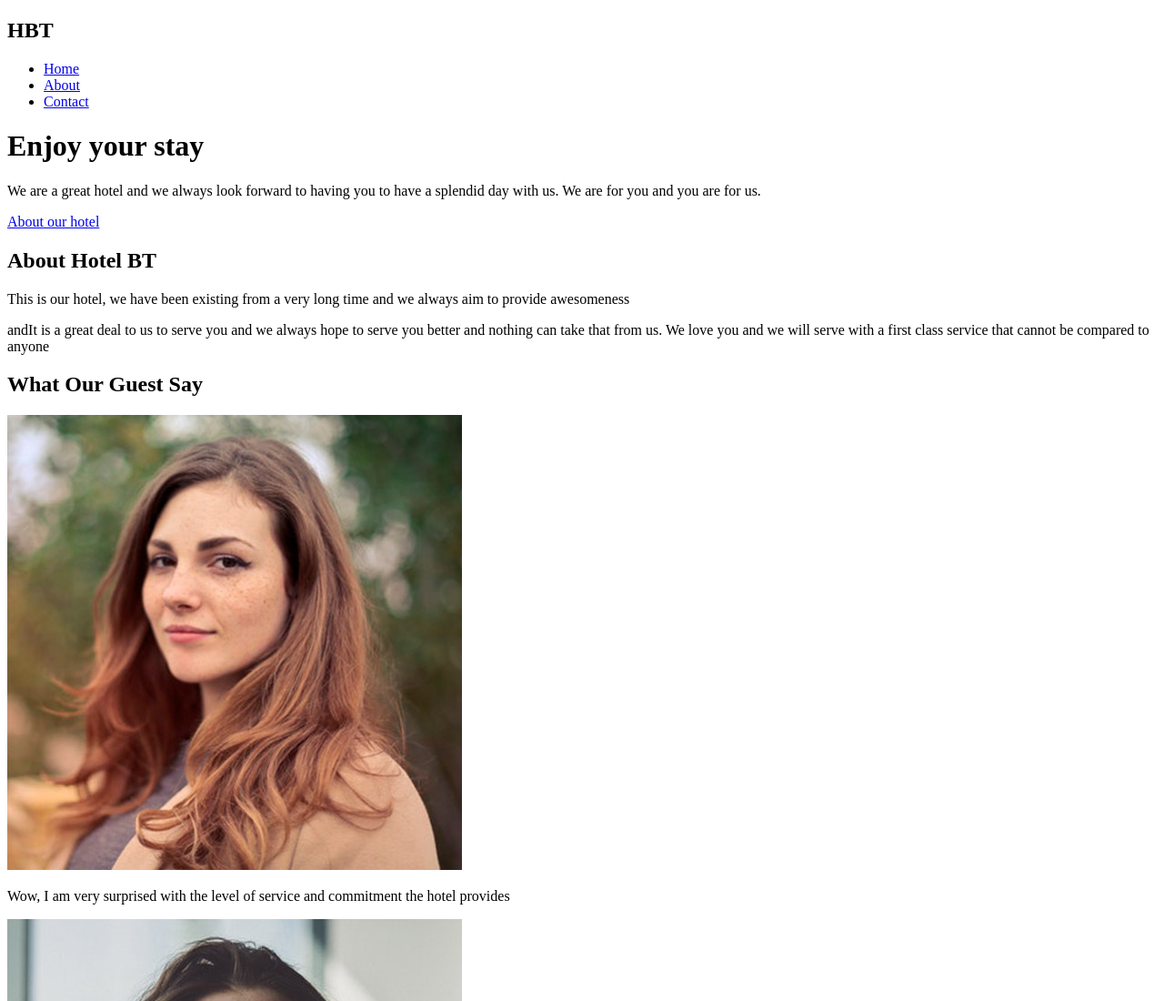
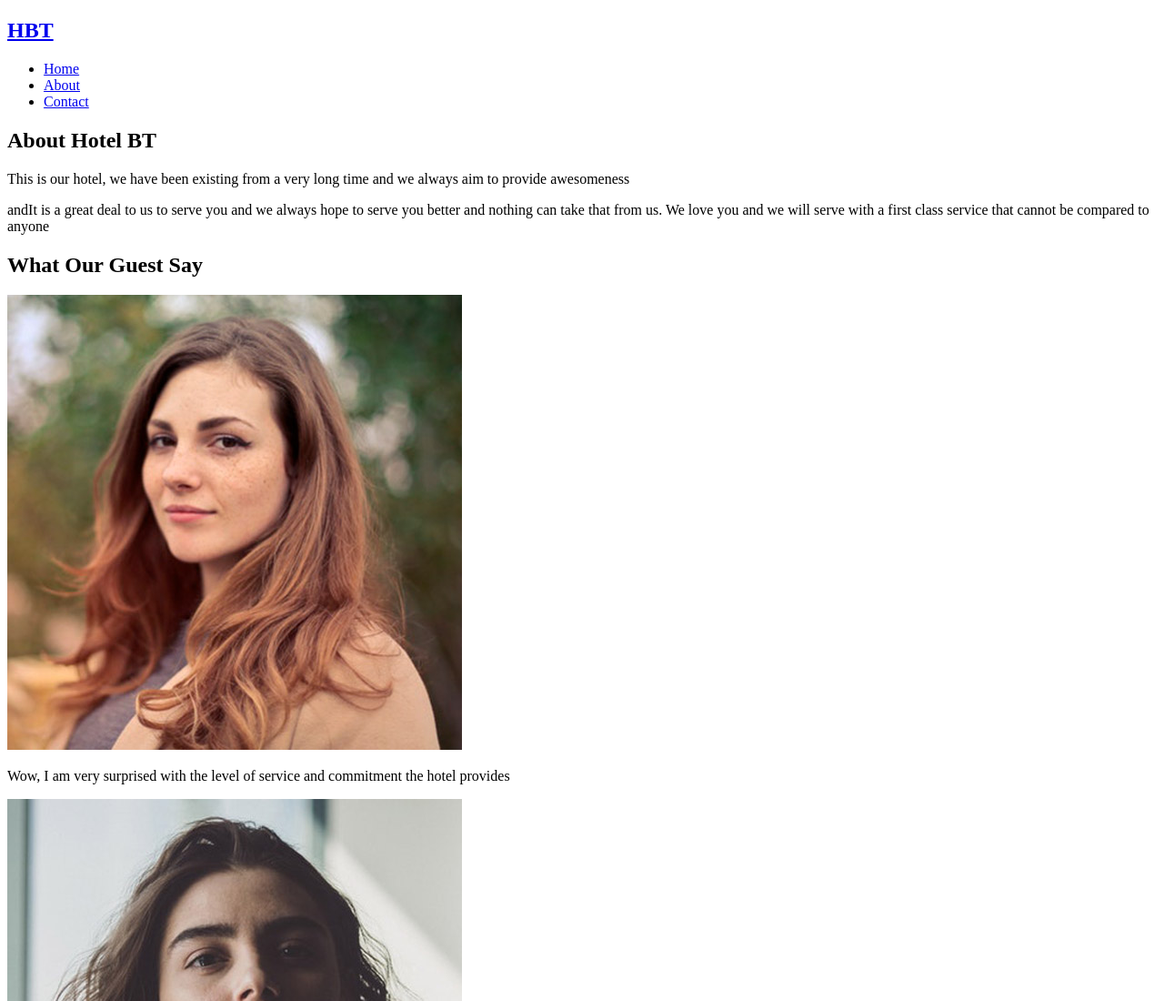
Before and after one commit to alaladelanre1/hotel_website, a plain HTML site: page about.html in a window 1280 px wide. Shown: the top 1100 px of the page at 91% size. Drawn offline with Linux system fonts and the light colour scheme.

Commit message:
new corrections

```diff
--- a/about.html
+++ b/about.html
@@ -13,7 +13,7 @@
     <header>
         <nav id="navbar">
             <div class="container">
-                <h1 class="logo" a href="index.html">HBT</h1>
+                <h1 class="logo"><a href="index.html">HBT</a></h1>
                 <ul>
                     <li><a href="index.html" >Home</a></li>
                     <li><a href="about.html" class="current">About</a></li>
@@ -21,13 +21,7 @@
                 </ul>
             </div>
         </nav>
-        <div id="showcase">
-            <div class="container">
-                <div class="show-content"></div>
-                <h1><span class="text-primary">Enjoy</span> your stay</h1>
-                <p class="lead">We are a great hotel and we always look forward to having you to have a splendid day with us. We are for you and you are for us.</p>
-                <a href="about.html" class="btn">About our hotel </a>
-            </div>
+
 
         </div>
     </header>
```
Also changed, not shown: contact.html (+0 -8 lines), index.html (+1 -1 lines).
